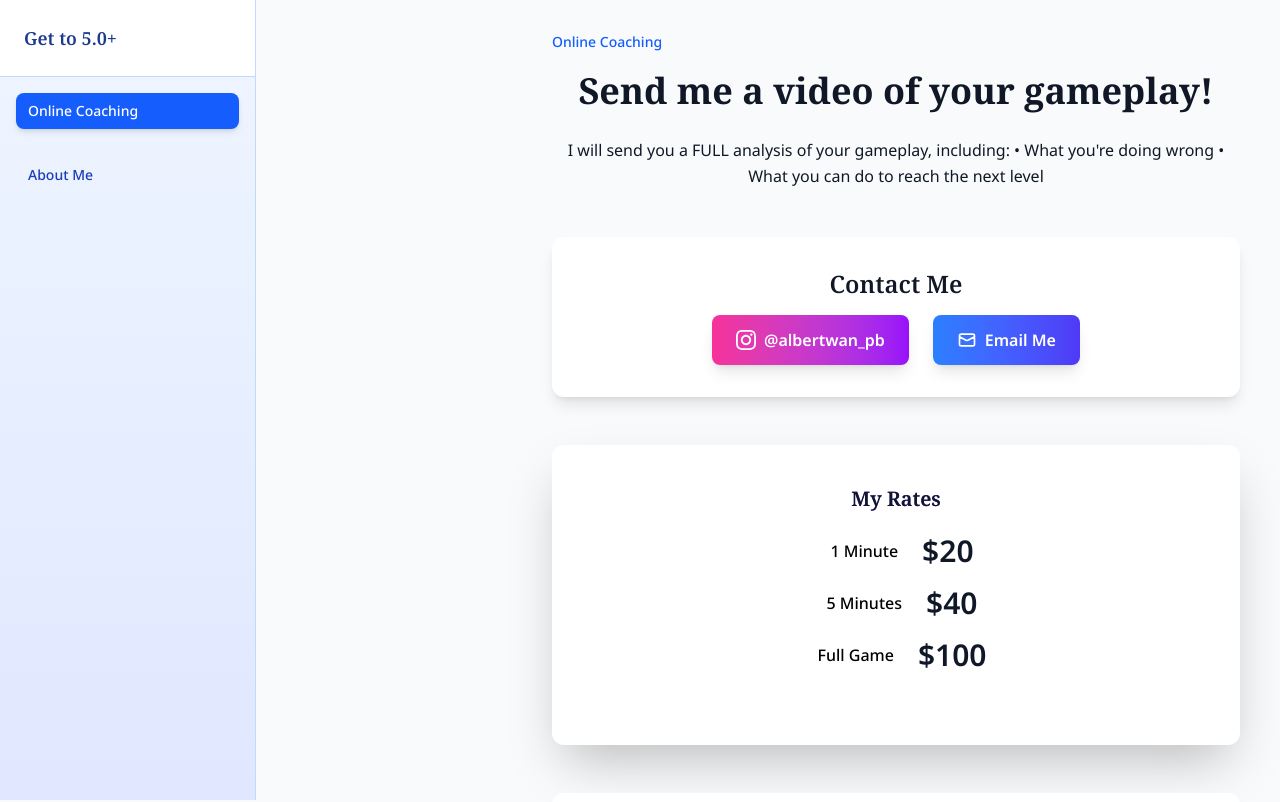
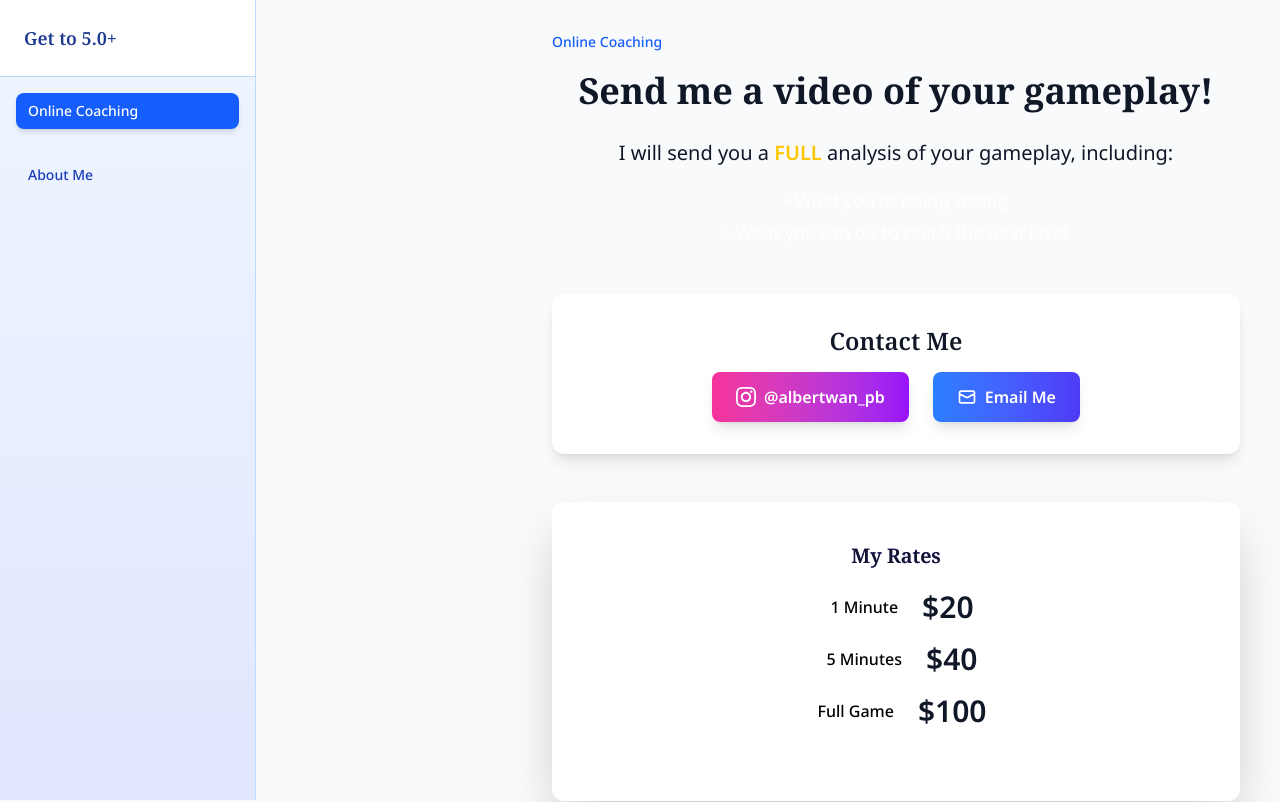
Before and after one commit to bertw2002/react-postgres-fullstack-template, a React (Vite) app: page /section/coaching in a window 1280 px wide. Shown: the top 802 px of the page. Built offline with nearby package versions, Linux system fonts and the light colour scheme; a web font is replaced by a local one.

Commit message:
Update App.jsx

```diff
--- a/src/App.jsx
+++ b/src/App.jsx
@@ -89,12 +89,20 @@ function App() {
         />
 
         <div className="page-header text-center">
-          <h1>{activeSection === "coaching" ? "Send me a video of your gameplay!" : "About Me"}</h1>
-          <p className="text-gray-900">
-            {activeSection === "coaching"
-              ? "I will send you a FULL analysis of your gameplay, including:\n• What you're doing wrong\n• What you can do to reach the next level"
-              : "3.3 -> 5.0 in 7 months. Learn more about my journey."}
-          </p>
+          <h1 className="text-white">{activeSection === "coaching" ? "Send me a video of your gameplay!" : "About Me"}</h1>
+          {activeSection === "coaching" ? (
+            <div className="text-white">
+              <p className="text-lg md:text-xl mb-3">I will send you a <span className="text-yellow-400 font-bold">FULL</span> analysis of your gameplay, including:</p>
+              <ul className="list-none space-y-1 mt-2 text-base md:text-lg">
+                <li>• What you're doing wrong</li>
+                <li>• What you can do to reach the next level</li>
+              </ul>
+            </div>
+          ) : (
+            <p className="text-white">
+              3.3 → 5.0 in 7 months. Learn more about my journey.
+            </p>
+          )}
         </div>
 
         {/* Content based on section */}
```
